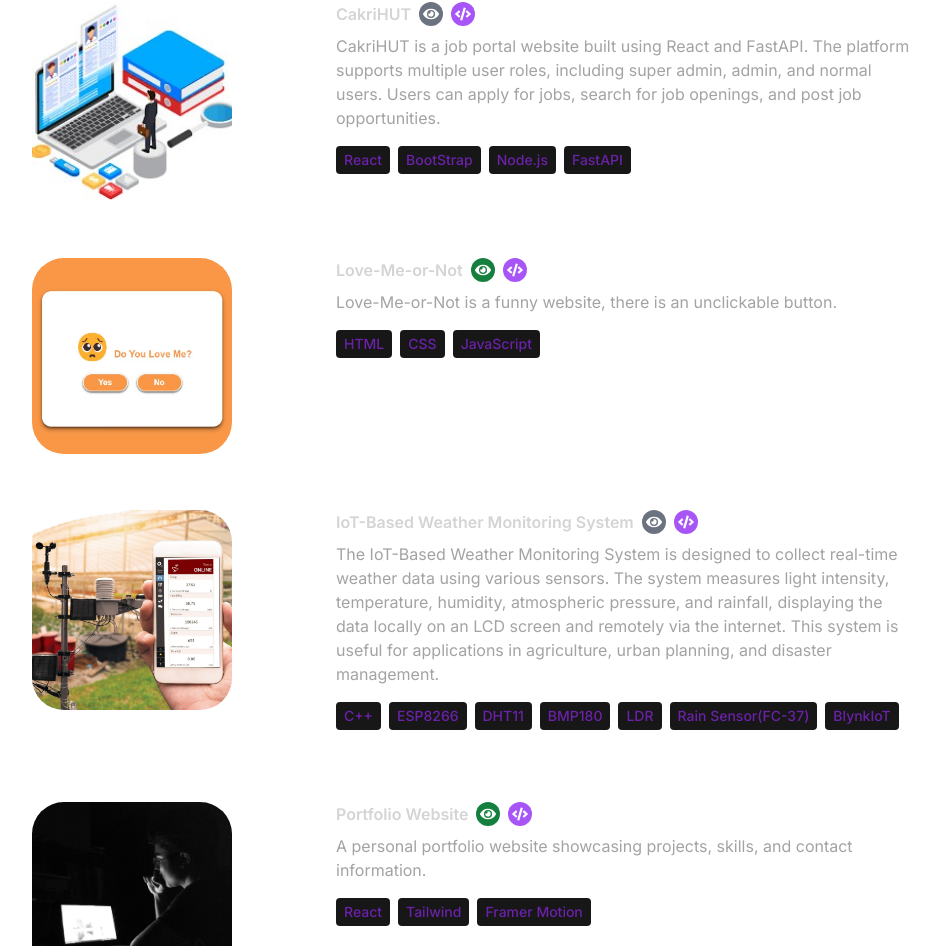
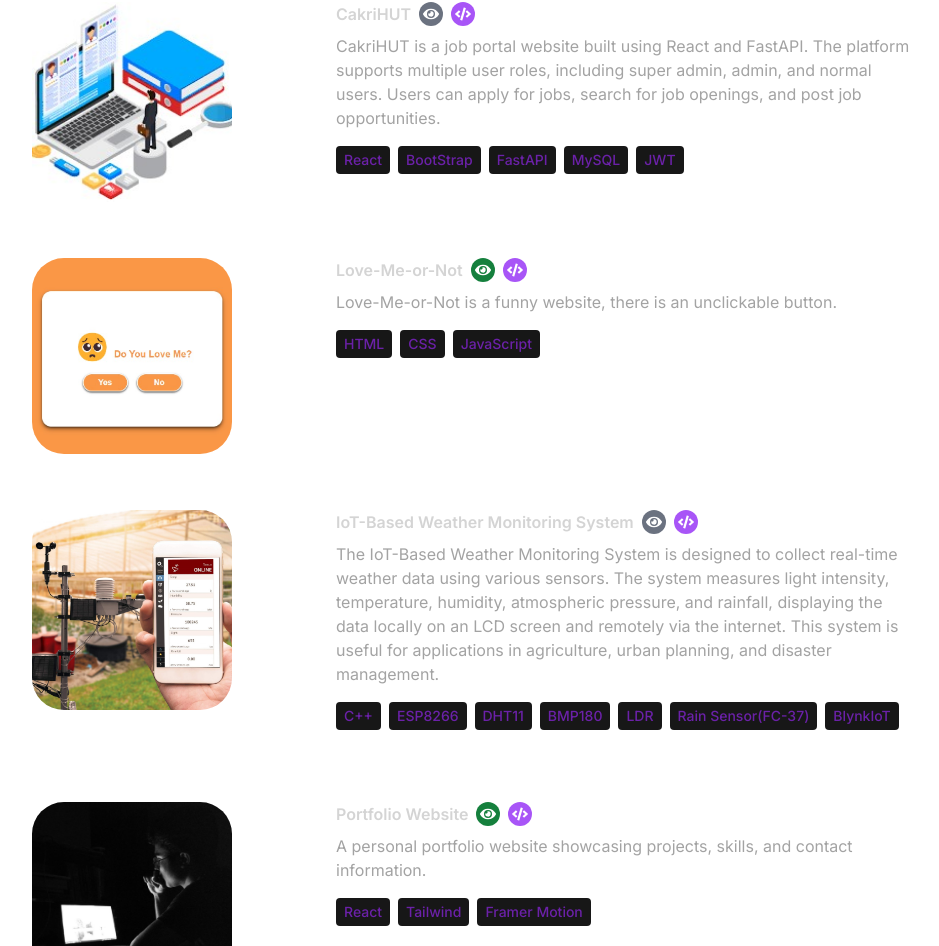
Before and after one commit to avik-halder/portfolio, a React (Vite) app: page / in a window 1280 px wide. Shown: the part 2798-3744 px from the top of the page, without its empty margins (168-1107 px from the left). Built offline with nearby package versions, Linux system fonts and the light colour scheme.

Commit message:
update project

```diff
--- a/src/constants/index.js
+++ b/src/constants/index.js
@@ -50,7 +50,7 @@ export const PROJECTS = [
     image: project1,
     description:
       "CakriHUT is a job portal website built using React and FastAPI. The platform supports multiple user roles, including super admin, admin, and normal users. Users can apply for jobs, search for job openings, and post job opportunities.",
-    technologies: ["React", "BootStrap", "Node.js", "FastAPI"],
+    technologies: ["React", "BootStrap", "FastAPI", "MySQL", "JWT"],
     live: null,
     link: "https://github.com/avik-halder/CakriHUT.git",
   },
```
